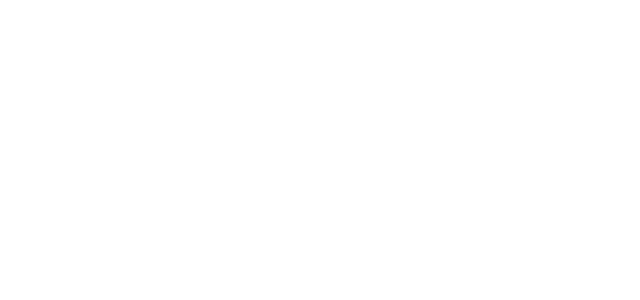
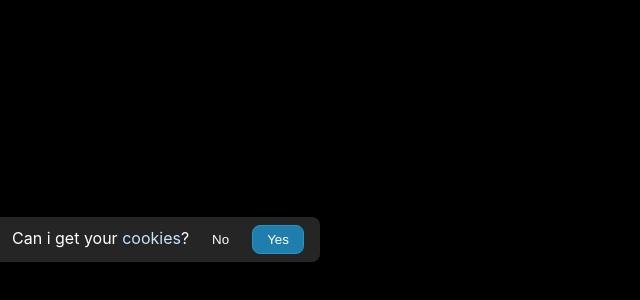
Before and after one commit to mauricekuehl/mauricekuehl.com, a Next.js app: page / in a window 1280 px wide. Shown: the part 482-782 px from the top of the page, without its empty margins (0-640 px from the left). Built offline with nearby package versions, Linux system fonts and the light colour scheme.

Commit message:
to test youtube api not on localhost

```diff
--- /dev/null
+++ b/components/cookieBanner.js
@@ -0,0 +1,107 @@
+import { useState } from "react";
+import Link from "next/link";
+import styleCookie from "../styles/CookieBanner.module.scss";
+import YouTube from "react-youtube";
+
+export default function CookieBanner() {
+  /* function onPlayerReady(event) {
+    document.querySelector("#player").style.display = "block";
+    event.target.playVideo();
+  }
+  function play() {
+    eval("https://www.youtube.com/iframe_api");
+    var firstScriptTag = document.getElementsByTagName("script")[0];
+    firstScriptTag.parentNode.insertBefore(tag, firstScriptTag);
+
+    var player;
+    function onYouTubeIframeAPIReady() {
+      player = new YT.Player("player", {
+        videoId: "dQw4w9WgXcQ",
+        playerVars: {
+          playsinline: 1,
+          controls: 0,
+        },
+        events: {
+          onReady: onPlayerReady,
+        },
+      });
+    }
+  } */
+  /* let toPlay = false;
+  document
+    .querySelector(".cookie-banner-overlay")
+    .addEventListener("click", () => {
+      toPlay = true;
+    });
+
+  function onPlayerReady(event) {
+    if (toPlay) {
+      play(event);
+    }
+    document
+      .querySelector(".cookie-banner-overlay")
+      .addEventListener("click", () => {
+        play(event);
+      });
+  } */
+
+  /* function play(event) {
+    document.querySelector("#player").style.display = "block";
+    event.target.playVideo();
+  }
+ */
+  const [shouldPlay, playVid] = useState(false);
+  const [visibility, setVisibility] = useState(true);
+  return (
+    <div
+      className={`${styleCookie.container} ${
+        visibility ? "" : styleCookie.hidden
+      }`}
+    >
+      <div className={styleCookie.text}>
+        Can i get your{" "}
+        <Link target="_blank" href="/cookies">
+          <a className={styleCookie.link}>cookies</a>
+        </Link>
+        ?
+      </div>
+      <button
+        type="button"
+        className={styleCookie.buttonNo}
+        onClick={() => {
+          alert(":(");
+          setVisibility(false);
+        }}
+      >
+        No
+      </button>
+      <button
+        type="button"
+        className={styleCookie.buttonYes}
+        onClick={() => {
+          playVid(true);
+        }}
+      >
+        Yes
+      </button>
+      {shouldPlay && (
+        <YouTube
+          videoId="dQw4w9WgXcQ" // defaults -> ''
+          className={CookieBanner.youtube} // defaults -> ''
+          opts={{
+            playerVars: {
+              // https://developers.google.com/youtube/player_parameters
+              autoplay: 0,
+            },
+          }}
+          onReady={(event) => {
+            //event.target.playVideo();
+          }} // defaults -> noop
+          onPlay={() => {
+            document.querySelector("html").style.overflow = "hidden";
+          }}
+        />
+      )}
+    </div>
+  );
+}
--- a/package.json
+++ b/package.json
@@ -11,7 +11,9 @@
   "dependencies": {
     "next": "12.1.6",
     "react": "18.1.0",
-    "react-dom": "18.1.0"
+    "react-dom": "18.1.0",
+    "react-youtube": "^9.0.1",
+    "sass": "^1.52.0"
   },
   "devDependencies": {
     "@babel/eslint-parser": "^7.17.0",
--- a/pages/_app.js
+++ b/pages/_app.js
@@ -1,4 +1,4 @@
-import "../styles/globals.css";
+import "../styles/globals.scss";
 
 function MauriceKuehlCom({ Component, pageProps }) {
   return <Component {...pageProps} />;
--- a/pages/index.js
+++ b/pages/index.js
@@ -1,5 +1,6 @@
 import Head from "next/head";
-import styles from "../styles/Home.module.css";
+import CookieBanner from "../components/cookieBanner";
+import styles from "../styles/Home.module.scss";
 
 export default function Home() {
   return (
@@ -9,7 +10,9 @@ export default function Home() {
         <meta name="description" content="Maurice Kuehl personal website" />
         <link rel="icon" href="/favicon.ico" />
       </Head>
-      <main className={styles.main}></main>
+      <main className={styles.main}>
+        <CookieBanner />
+      </main>
       <footer className={styles.footer}></footer>
     </div>
   );
--- /dev/null
+++ b/styles/CookieBanner.module.scss
@@ -0,0 +1,76 @@
+@use "./Var.scss";
+$border-radius: 0.5rem;
+
+.container {
+  background-color: Var.$background-light;
+  height: auto;
+  width: auto;
+  padding: 0.5rem 0.75rem;
+  position: absolute;
+  bottom: 7vh;
+  left: 0;
+  border-radius: 0% $border-radius $border-radius 0% / 0% $border-radius
+    $border-radius 0%;
+}
+@media (max-width: 450px) {
+  .container {
+    bottom: 0;
+    width: 100%;
+    border-radius: 0;
+  }
+}
+.link {
+  display: inline-block;
+  color: lighten(Var.$primary, 40%);
+}
+.text {
+  display: inline-block;
+  margin-right: 0.25rem;
+}
+.button {
+  display: inline-block;
+  padding: 0.375rem 0.875rem;
+  border-radius: $border-radius;
+  cursor: pointer;
+  margin: 0 0.25rem;
+}
+.buttonNo {
+  @extend .button;
+  background-color: Var.$background-light;
+  color: Var.$text;
+  border: 1px solid Var.$background-light;
+}
+.buttonNo:hover {
+  border-color: Var.$primary;
+}
+.buttonYes {
+  @extend .button;
+  background-color: rgba(Var.$primary, 0.8);
+  color: Var.$text;
+  border: 1px solid Var.$primary;
+}
+.buttonYes:hover {
+  background-color: rgba(Var.$primary, 1);
+}
+.hidden {
+  animation-name: removed;
+  animation-duration: 1s;
+  animation-timing-function: ease;
+  animation-fill-mode: forwards;
+}
+@keyframes removed {
+  0% {
+    left: 0;
+  }
+  100% {
+    left: -30rem;
+    display: none;
+  }
+}
+.youtube {
+  width: 100vw;
+  height: 100vh;
+  position: absolute;
+  top: 0;
+  left: 0;
+}
--- /dev/null
+++ b/styles/Util.module.scss
@@ -0,0 +1,2 @@
+.button {
+}
--- /dev/null
+++ b/styles/Var.scss
@@ -0,0 +1,5 @@
+$text: white;
+$primary: #2095cf;
+$secondary: #016597;
+$background: black;
+$background-light: rgb(37, 37, 37);
--- a/styles/globals.css
+++ b/styles/globals.scss
@@ -1,9 +1,13 @@
+@use "./Var.scss";
+
 html,
 body {
   padding: 0;
   margin: 0;
   font-family: -apple-system, BlinkMacSystemFont, Segoe UI, Roboto, Oxygen,
     Ubuntu, Cantarell, Fira Sans, Droid Sans, Helvetica Neue, sans-serif;
+  color: Var.$text;
+  background-color: Var.$background;
 }
 
 a {
```
Also changed, not shown: .eslintrc.json, styles/Home.module.scss (renamed from styles/Home.module.css), 1 other file (tests, documents, lock files or other folders).
